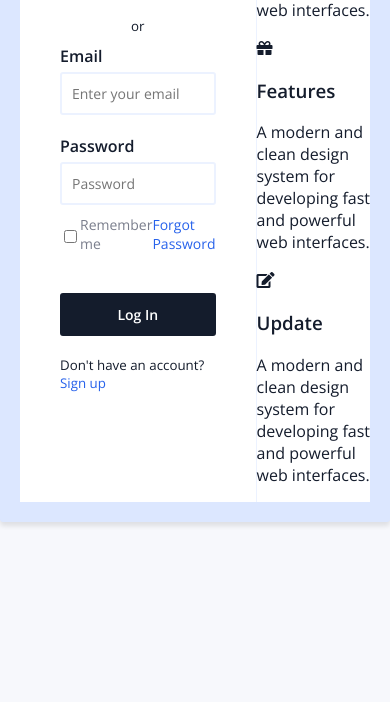
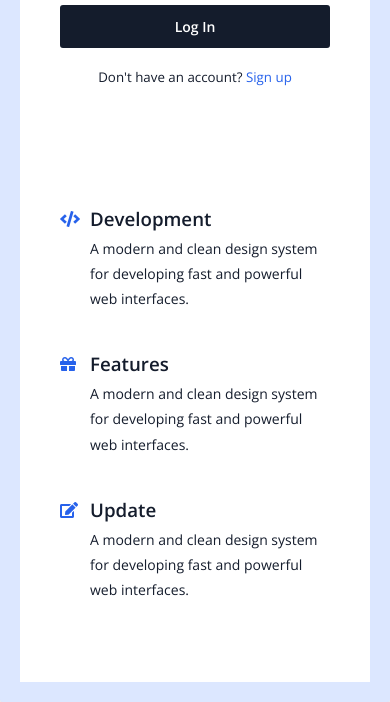
Before and after one commit to Annie-Huang/ui_components, a website: page 2_login/index.html in a window 390 px wide. Shown: the part 269-971 px from the top of the page. Before the commit the page ends 844 px from the top, so only its background shows below. Drawn offline with nearby package versions, Linux system fonts and the light colour scheme.

Commit message:
Styled features and add media query.

```diff
--- a/2_login/style.css
+++ b/2_login/style.css
@@ -113,4 +113,38 @@ input:not([type='checkbox']) {
 
 .features {
     flex: 1.5;
+    padding: 40px;
 }
+
+.feature {
+    padding-left: 30px;
+    position: relative;
+    margin: 40px 0;
+}
+
+.feature i {
+    color: #2762eb;
+    position: absolute; /* this makes it auto align because .feature has a padding-left of 30px, and the i is just in this padding */
+    top: 5px;
+    left: 0;
+}
+
+.feature h3 {
+    margin: 0;
+}
+
+.feature p {
+    font-size: 14px;
+    line-height: 1.8;
+    margin: 5px 0;
+}
+
+@media(max-width: 768px) {
+    .container {
+        flex-direction: column;
+    }
+
+    form {
+        border-right: 0;
+    }
+}
```
